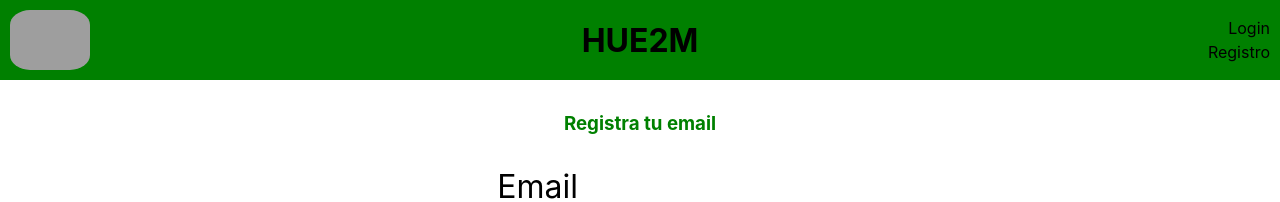
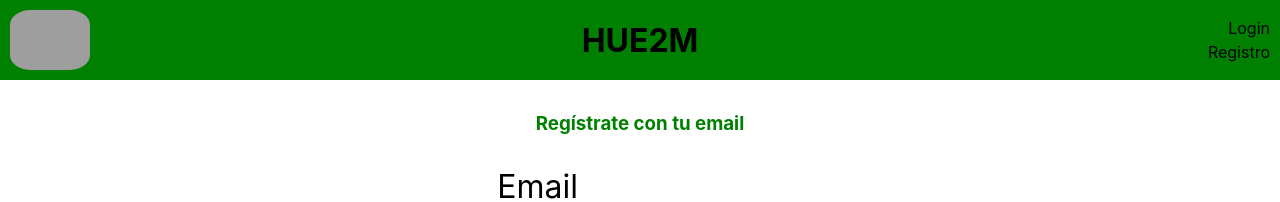
Before and after one commit to anderconsu/HUE2M_REACT, a React (Create React App) app in the folder Frontend/: page /register/email in a window 1280 px wide. Shown: the top 202 px of the page. Built offline with nearby package versions, Linux system fonts and the light colour scheme; no server answers; grey boxes are pictures that could not be loaded.

Commit message:
register text

```diff
--- a/Frontend/src/components/credentials/emailRegister.jsx
+++ b/Frontend/src/components/credentials/emailRegister.jsx
@@ -96,7 +96,7 @@ const EmailRegister = () => {
     }, [email, password, repassword]);
     return (
         <section className="register">
-            <h3>Registra tu email</h3>
+            <h3>Regístrate con tu email</h3>
             <form onSubmit={handleSubmit} className="registerForm">
                 <div>
                     <label htmlFor="emailRegister">Email</label>
```
